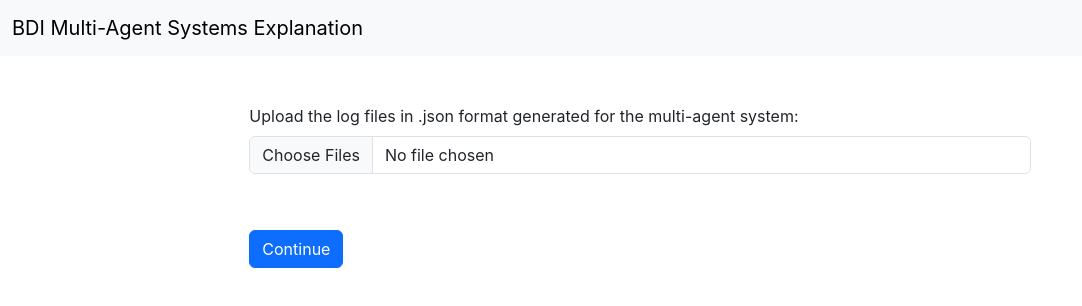
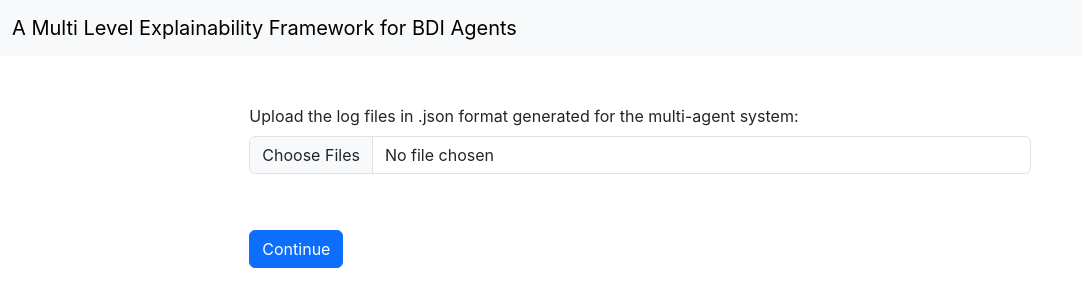
Before and after one commit to yan-elena/agent-explanation, a React (Create React App) app: page /agents/1/design in a window 1280 px wide. Shown: the top 306 px of the page, without its empty margins (0-1082 px from the left). Built offline with nearby package versions, Linux system fonts and the light colour scheme.

Commit message:
refactor: update navbar

```diff
--- a/src/component/NavBar.js
+++ b/src/component/NavBar.js
@@ -6,7 +6,7 @@ function NavBar() {
     return (
         <Navbar bg="light">
             <Container className="m-0 w-100">
-                <Navbar.Brand href="/agent-explanation">BDI Multi-Agent Systems Explanation</Navbar.Brand>
+                <Navbar.Brand href="/agent-explanation">A Multi Level Explainability Framework for BDI Agents</Navbar.Brand>
             </Container>
         </Navbar>
     )
```
